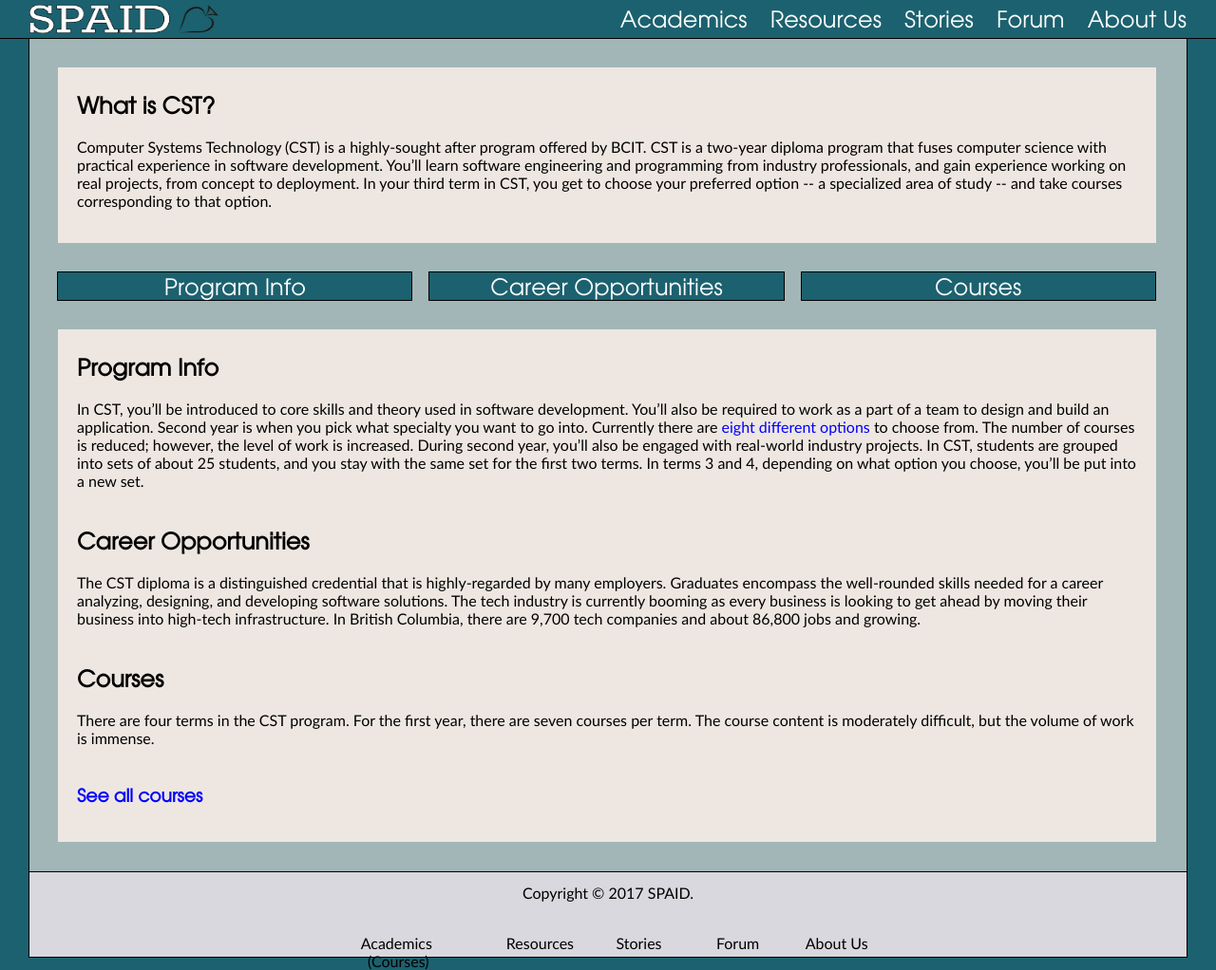
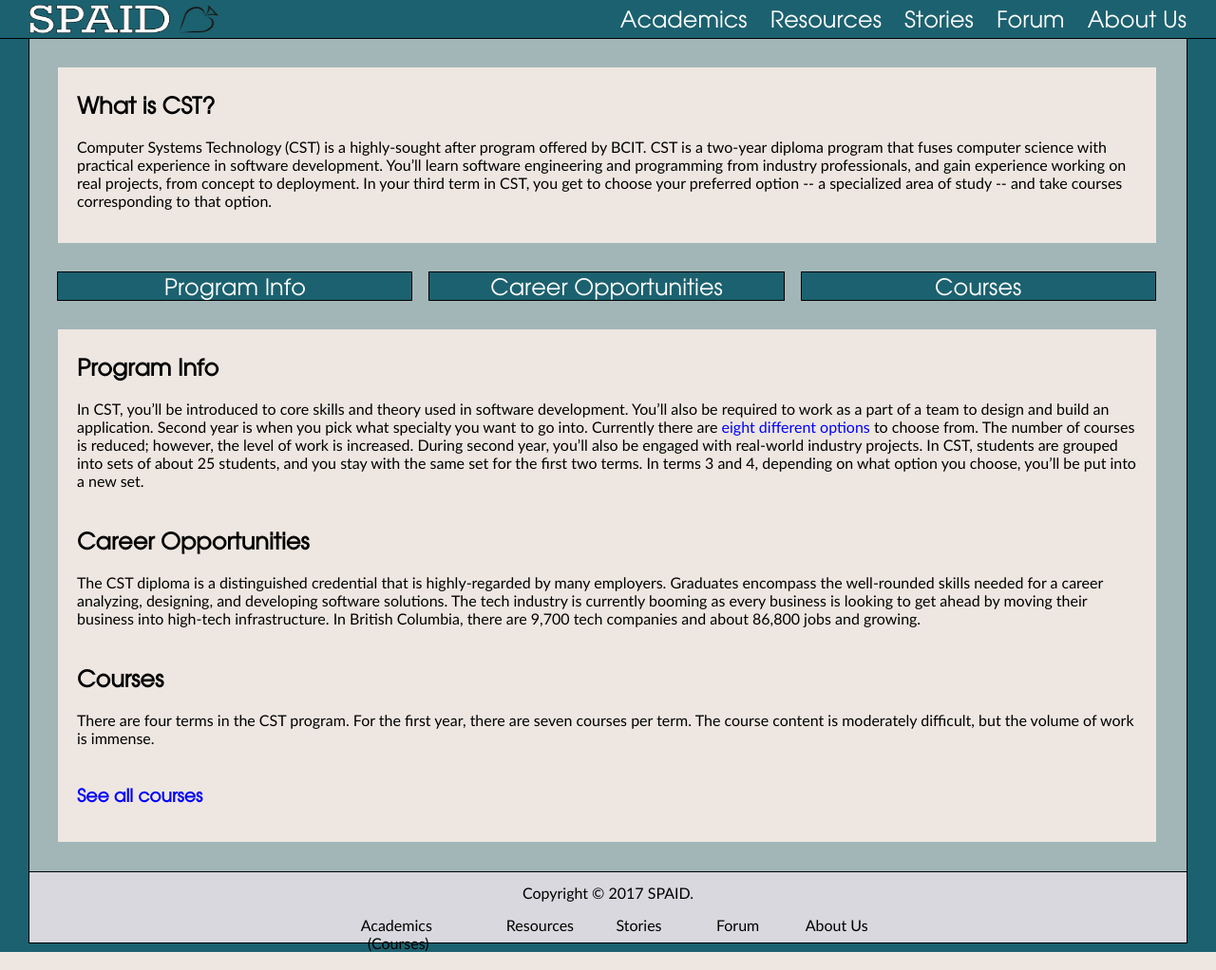
Before and after one commit to paulszefer/SPAID, a PHP site: page /pages/academics.html in a window 1280 px wide. Shown: the whole page at 95% size. Run offline with PHP 8.4, Linux system fonts and the light colour scheme.

Commit message:
Generic commit

```diff
--- a/G13/index.html
+++ b/G13/index.html
@@ -108,7 +108,7 @@
 		</div>
 
 		<div id="footer">
-			<p>Copyright &copy; 2017 SPAID.</p><br>
+			<p>Copyright &copy; 2017 SPAID.</p>
 			<div id="sitemap1"><a class="sitemaplink" href="pages/academics.html">Academics</a>&nbsp; <a class="sitemaplink" href="pages/courses.html">(Courses)</a>
 			</div>
 			<div id="sitemap2"><a class="sitemaplink" href="pages/resources.html">Resources</a>
--- a/G13/pages/aboutus.html
+++ b/G13/pages/aboutus.html
@@ -100,7 +100,7 @@
 		</div>
 
 		<div id="footer">
-			<p>Copyright &copy; 2017 SPAID.</p><br>
+			<p>Copyright &copy; 2017 SPAID.</p>
 			<div id="sitemap1"><a class="sitemaplink" href="academics.html">Academics</a>&nbsp; <a class="sitemaplink" href="courses.html">(Courses)</a>
 			</div>
 			<div id="sitemap2"><a class="sitemaplink" href="resources.html">Resources</a>
--- a/G13/pages/academics.html
+++ b/G13/pages/academics.html
@@ -48,27 +48,32 @@
         </div>
         <div id="scrolllinks">
             <div id="scrolllink1">
-                <a href="#programinfo">Program Info</a>
+                <a href="#dest1">Program Info</a>
             </div>
             <div id="scrolllink2">
-                <a href="#careeropportunities">Career Opportunities</a>
+                <a href="#dest2">Career Opportunities</a>
             </div>
             <div id="scrolllink3">
-                <a href="#courses">Courses</a>
+                <a href="#dest3">Courses</a>
             </div>
         </div>
         <div id="maincontent">
+			<div id="dest1"></div>
             <h2 id="programinfo">Program Info</h2>
             <p>In CST, you’ll be introduced to core skills and theory used in software development. You’ll also be required to work as a part of a team to design and build an application. Second year is when you pick what specialty you want to go into. Currently there are <a href="http://www.bcit.ca/study/programs/5500dipma#cs" target="”_blank”">eight different options</a> to choose from. The number of courses is reduced; however, the level of work is increased. During second year, you’ll also be engaged with real-world industry projects. In CST, students are grouped into sets of about 25 students, and you stay with the same set for the first two terms. In terms 3 and 4, depending on what option you choose, you’ll be put into a new set.</p><br>
+
+			<div id="dest2"></div>
             <h2 id="careeropportunities">Career Opportunities</h2>
             <p>The CST diploma is a distinguished credential that is highly-regarded by many employers. Graduates encompass the well-rounded skills needed for a career analyzing, designing, and developing software solutions. The tech industry is currently booming as every business is looking to get ahead by moving their business into high-tech infrastructure. In British Columbia, there are 9,700 tech companies and about 86,800 jobs and growing.</p><br>
+
+			<div id="dest3"></div>
             <h2 id="courses">Courses</h2>
             <p>There are four terms in the CST program. For the first year, there are seven courses per term. The course content is moderately difficult, but the volume of work is immense.</p><br>
             <h3><a href="courses.html">See all courses</a></h3>
         </div>
     </div>
     <div id="footer">
-        <p>Copyright &copy; 2017 SPAID.</p><br>
+        <p>Copyright &copy; 2017 SPAID.</p>
         <div id="sitemap1">
             <a class="sitemaplink" href="academics.html">Academics</a>&nbsp; <a class="sitemaplink" href="courses.html">(Courses)</a>
         </div>
--- a/G13/pages/forum.html
+++ b/G13/pages/forum.html
@@ -156,7 +156,7 @@
 		</div>
 
 		<div id="footer">
-			<p>Copyright &copy; 2017 SPAID.</p><br>
+			<p>Copyright &copy; 2017 SPAID.</p>
 			<div id="sitemap1"><a class="sitemaplink" href="academics.html">Academics</a>&nbsp; <a class="sitemaplink" href="courses.html">(Courses)</a>
 			</div>
 			<div id="sitemap2"><a class="sitemaplink" href="resources.html">Resources</a>
--- a/G13/pages/stories.html
+++ b/G13/pages/stories.html
@@ -46,7 +46,7 @@
 	<div id="body">
 		<div id="maincontent">
             <h1>Stories</h1>
-			<h2>Alumni</h2>
+			<h2 id="bar1">Alumni</h2>
 			<img src="../images/placeholder.png" height="160" width="200" alt="placeholder">
 			<img src="../images/placeholder.png" height="160" width="200" alt="placeholder">
 			<img src="../images/placeholder.png" height="160" width="200" alt="placeholder">
@@ -56,7 +56,7 @@
 
 			<p>Malorum tacimates sed ex. Eum eu equidem adolescens, nostrud lucilius per cu. Posse ignota deserunt vix cu, sea in enim gloriatur. Pri ea erant phaedrum, iudico option sententiae pri cu. Mel quas nonumes at, eos an paulo percipitur, ad eum utinam latine posidonium.</p><br>
 
-			<h2>Current Students</h2>
+			<h2 id="bar2">Current Students</h2>
 			<img src="../images/placeholder.png" height="160" width="200" alt="placeholder">
 			<img src="../images/placeholder.png" height="160" width="200" alt="placeholder">
 			<img src="../images/placeholder.png" height="160" width="200" alt="placeholder">
@@ -70,7 +70,7 @@
 	</div>
 
 		<div id="footer">
-			<p>Copyright &copy; 2017 SPAID.</p><br>
+			<p>Copyright &copy; 2017 SPAID.</p>
 			<div id="sitemap1"><a class="sitemaplink" href="academics.html">Academics</a>&nbsp; <a class="sitemaplink" href="courses.html">(Courses)</a>
 			</div>
 			<div id="sitemap2"><a class="sitemaplink" href="resources.html">Resources</a>
--- a/G13/style/academics.css
+++ b/G13/style/academics.css
@@ -76,3 +76,18 @@ a:link, a:visited, a:hover, a:active {
 	text-align: left;
 	padding: 20px;
 }
+
+#dest1 {
+	position: relative;
+	bottom: 40px;
+}
+
+#dest2 {
+	position: relative;
+	bottom: 40px;
+}
+
+#dest3 {
+	position: relative;
+	bottom: 40px;
+}
--- a/G13/style/base.css
+++ b/G13/style/base.css
@@ -113,7 +113,7 @@ p {
 #footer {
 	width: 1218px;
 	margin: auto;
-	height: 65px;
+	height: 50px;
 	padding: 12px 0;
 	background-color: #D8D8DE;
 	position: relative;
--- a/G13/style/resources.css
+++ b/G13/style/resources.css
@@ -85,3 +85,8 @@
 #scrolllinks a:active {
 	color: #A2B6B8;
 }
+
+#maps, #studentassociation, #learningcommons, #softwareprograms, #wellness {
+	position: relative;
+	bottom: 40px;
+}
--- a/G13/style/stories.css
+++ b/G13/style/stories.css
@@ -9,3 +9,9 @@
 #body img {
 	margin: 0 10px 0 10px;
 }
+
+#bar1, #bar2 {
+	border: solid black;
+	border-width: 1px 0 0 0;
+	padding-top: 20px;
+}
```
Also changed, not shown: G13/pages/courses.html (+7 -7 lines), G13/pages/resources.html (+11 -6 lines), G13/style/courses.css (+3 -8 lines), G13/images/postReplyHover.png, G13/images/postThread.png.
